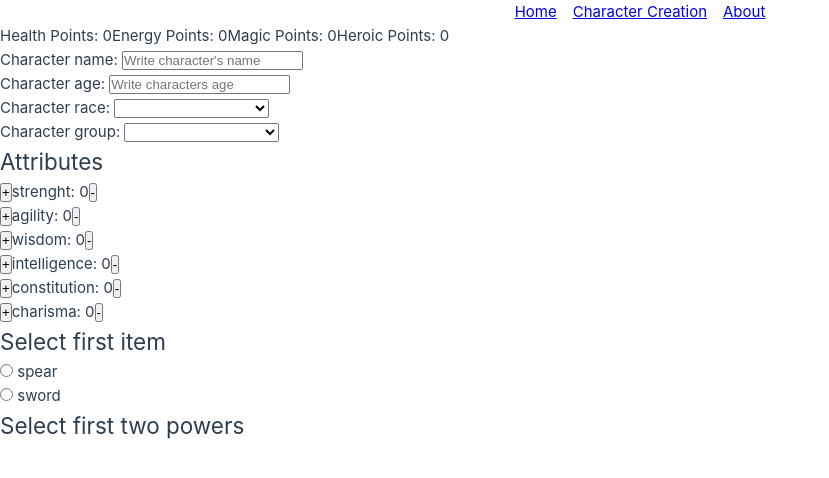
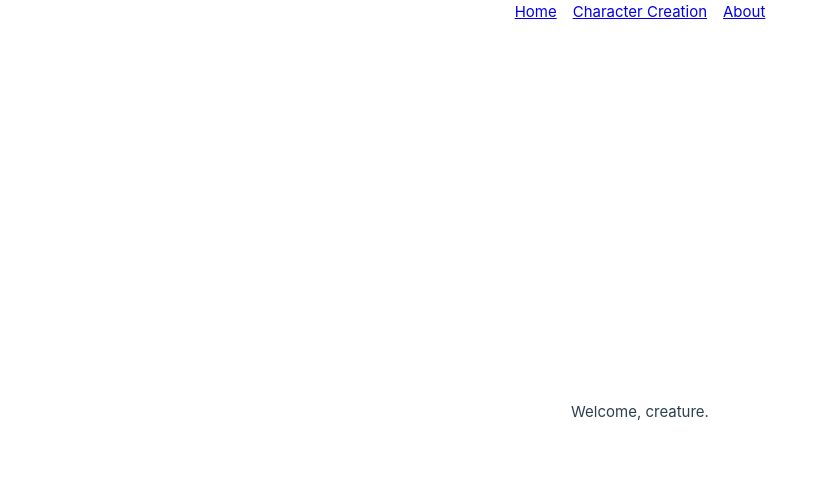
Before and after one commit to gabrielgomeso/pjrpg, a Vue app: page / in a window 1280 px wide. Shown: the top 478 px of the page, without its empty margins (0-829 px from the left). Built offline with nearby package versions, Linux system fonts and the light colour scheme.

Commit message:
chore: remove form from home view

```diff
--- a/src/views/HomeView.vue
+++ b/src/views/HomeView.vue
@@ -1,147 +1,13 @@
-<script setup lang="ts">
-import { ref, watch } from "vue";
-import type { Ref } from "vue";
-import { AttributeField, StatusDisplay } from "@/components";
-import * as items from "../../items.json";
-import * as habilities from "../../habilities.json";
-
-const itemsList = items.items;
-const habilitiesList = habilities.habilities;
-
-const races: Object = {
-  demigod: ["ares", "hermes"],
-  spirit: ["satyr", "nynph"],
-  monster: ["minotaur", "dracaena"],
-};
-
-const raceList = Object.keys(races);
-
-const selectedRace: Ref<string> = ref("");
-const selectedGroup: Ref<string> = ref("");
-const selectedPowers: Ref<any> = ref([]);
-const groupOptions: Ref<any> = ref([]);
-const groupPowers: Ref<any> = ref([]);
-
-function retrievePowers(item: any, group: string) {
-  if (item.group == group) {
-    return {
-      name: item.name,
-      description: item.description,
-      effect: item["1"],
-    };
-  }
-}
-
-function setGroups(selected: string) {
-  groupOptions.value = races[selected];
-}
-
-function setPowers(selected: string) {
-  groupPowers.value = habilitiesList.map((x) => retrievePowers(x, selected));
-}
-
-// OBSERVA AS RAÇAS E SETA OS GRUPOS DAQUELA RAÇA
-watch(selectedRace, (newSelectedRace) => {
-  setGroups(newSelectedRace);
-});
-
-// OBSERVA O GRUPO E SETA OS PODERES DAQUELE GRUPO
-watch(selectedGroup, (newGroupSelected) => {
-  setPowers(newGroupSelected);
-});
-</script>
+<script setup lang="ts"></script>
 
 <template>
-  <main>
-    <form class="character-form" action="" @submit.prevent>
-      <StatusDisplay />
-
-      <label for="character-name">
-        Character name:
-        <input
-          type="text"
-          name="character-name"
-          placeholder="Write character's name"
-        />
-      </label>
-
-      <label for="character-age">
-        Character age:
-        <input
-          type="text"
-          name="character-age"
-          placeholder="Write characters age"
-        />
-      </label>
-
-      <label for="character-race">
-        Character race:
-        <select v-model="selectedRace" name="character-race">
-          <option value="undefined" selected>Select characters race</option>
-          <option v-for="race in raceList" :key="race" :value="race">
-            {{ race }}
-          </option>
-        </select>
-      </label>
-
-      <label for="character-group">
-        Character group:
-        <select v-model="selectedGroup" name="character-group">
-          <option v-if="groupOptions.length == 0" value="undefined" selected>
-            Select characters race
-          </option>
-          <option
-            v-else
-            v-for="group in groupOptions"
-            :key="group"
-            :value="group"
-          >
-            {{ group }}
-          </option>
-        </select>
-      </label>
-
-      <h2>Attributes</h2>
-      <AttributeField :attribute="'strenght'" />
-      <AttributeField :attribute="'agility'" />
-      <AttributeField :attribute="'wisdom'" />
-      <AttributeField :attribute="'intelligence'" />
-      <AttributeField :attribute="'constitution'" />
-      <AttributeField :attribute="'charisma'" />
-
-      <h2>Select first item</h2>
-      <label v-for="item in itemsList" :key="item.name" :for="item.name">
-        <input type="radio" name="item" :id="item.name" :value="item.name" />
-        {{ item.name }}
-      </label>
-
-      <h2>Select first two powers</h2>
-      <div v-if="selectedGroup != ''">
-        <li v-for="power in groupPowers" :key="power.name">
-          <label>
-            <input
-              type="checkbox"
-              v-model="selectedPowers"
-              :value="power"
-              :disabled="
-                selectedPowers.length > 1 &&
-                selectedPowers.indexOf(power) === -1
-              "
-              number
-            />
-            <p>Name: {{ power.name }}</p>
-            <p>Description: {{ power.description }}</p>
-            <p>Level 1 Effect: {{ power.effect }}</p>
-          </label>
-        </li>
-      </div>
-    </form>
-  </main>
+  <main class="home-main">Welcome, creature.</main>
 </template>
 <style>
-.character-form {
+.home-main {
   display: grid;
-  grid-template-columns: 1fr;
-  grid-template-rows: auto;
+  place-items: center;
+  width: 100vw;
+  height: var(--full-height);
 }
 </style>
```
